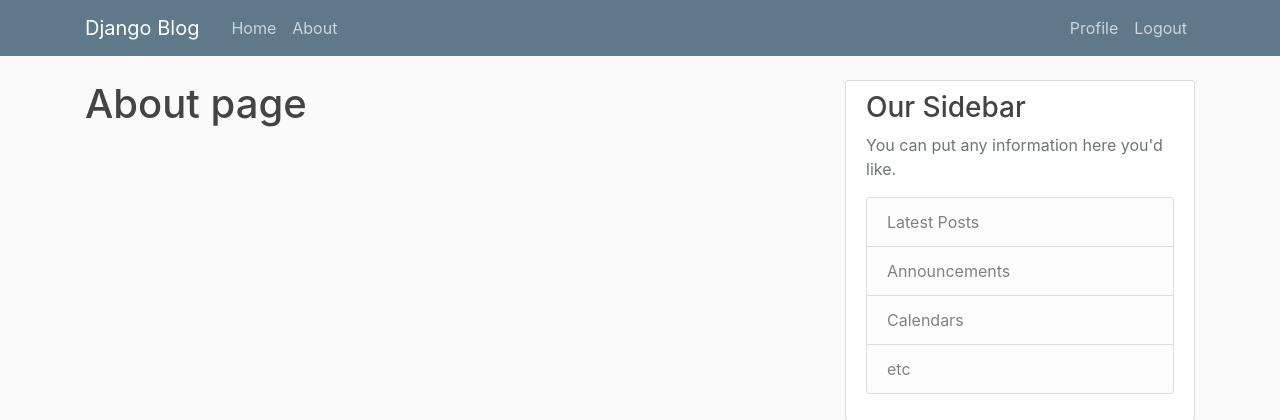
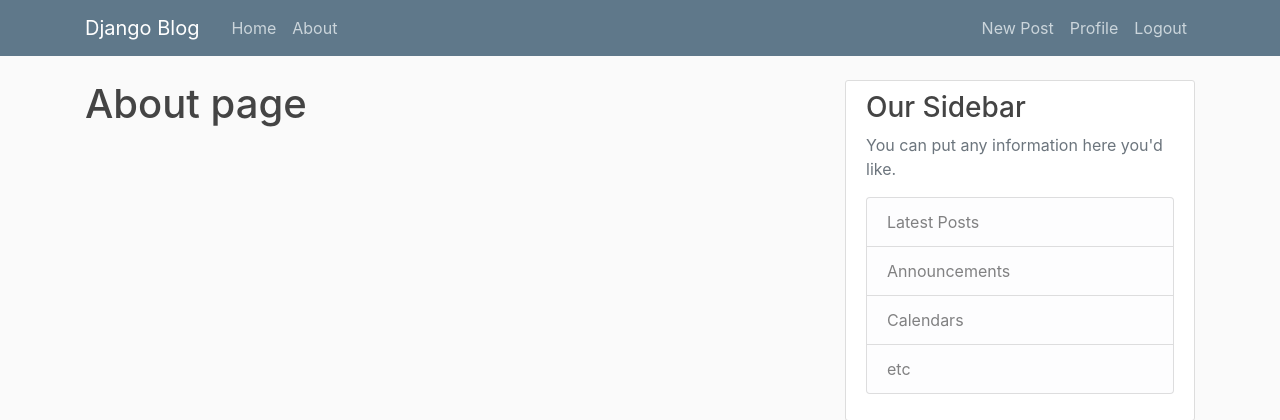
Before and after one commit to DarshitJain04/Django, a Django app: page /about/ in a window 1280 px wide. Shown: the top 420 px of the page. Run offline with Django 3.2, Linux system fonts and the light colour scheme; the visitor is signed in with stand-in values (Sample User, id 1); some libraries are stand-ins or nearby versions.

Commit message:
Update base.html

```diff
--- a/blog/templates/blog/base.html
+++ b/blog/templates/blog/base.html
@@ -1,3 +1,4 @@
+
 {% load static %}
 <!DOCTYPE html>
 <html>
@@ -33,6 +34,7 @@
 	        <!-- Navbar Right Side -->
 	        <div class="navbar-nav">
 	        	{% if user.is_authenticated %}
+	        		<a class="nav-item nav-link" href="{% url 'post-create' %}">New Post</a>
 	        		<a class="nav-item nav-link" href="{% url 'profile' %}">Profile</a>
 	        		<a class="nav-item nav-link" href="{% url 'logout' %}">Logout</a>
 	        	{% else %}
```
